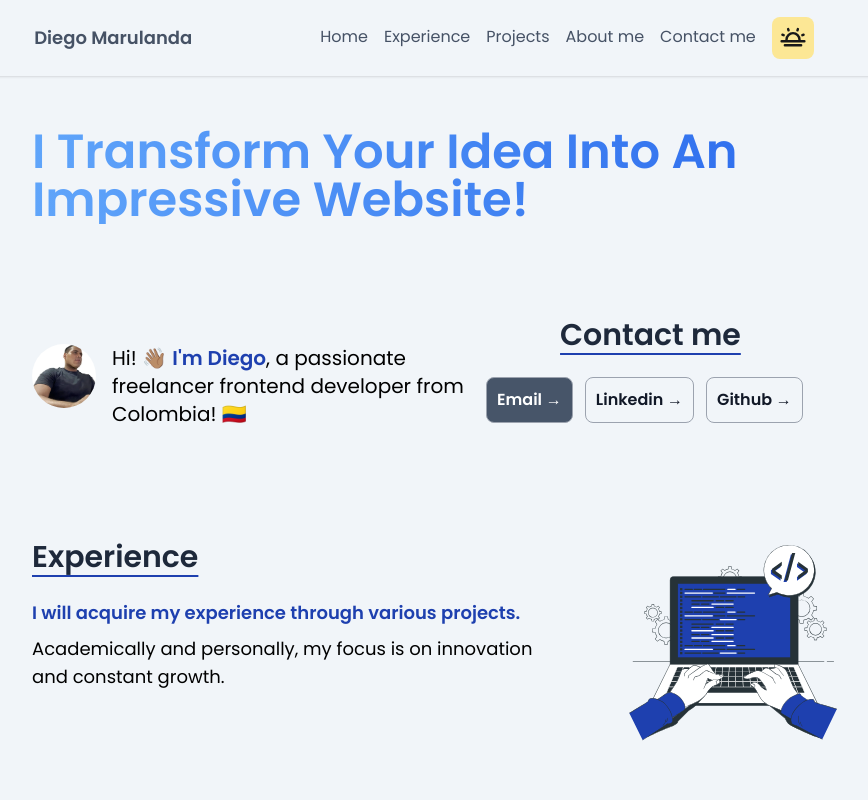
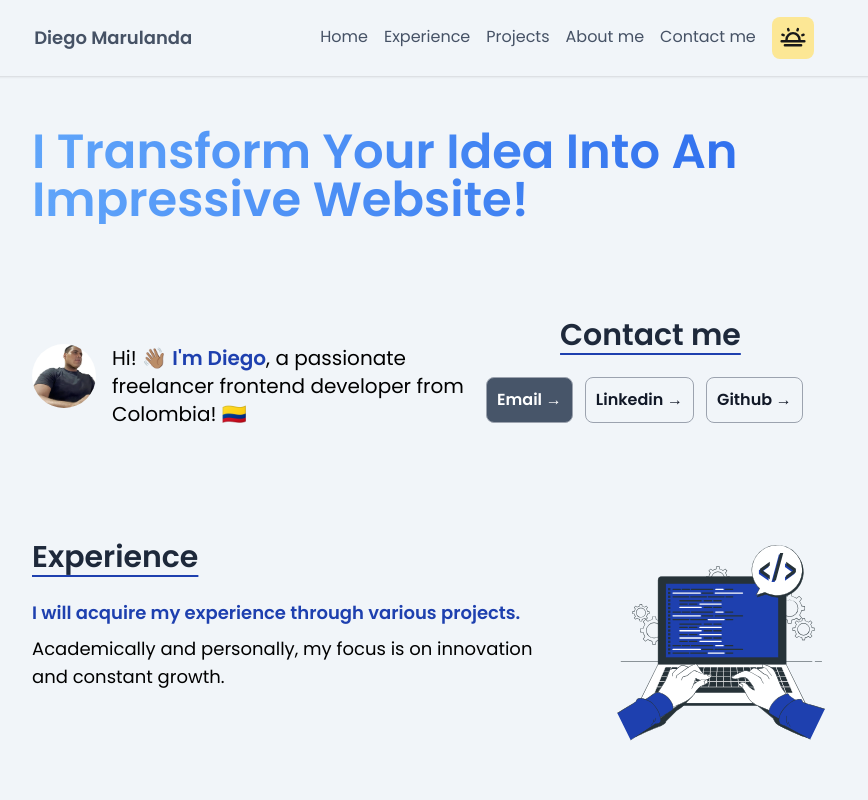
Before and after one commit to DiegoMarulandaB/Portfolio, a Next.js app: page / in a window 1280 px wide. Shown: the top 800 px of the page, without its empty margins (160-1028 px from the left). Built offline with nearby package versions, Linux system fonts and the light colour scheme.

Commit message:
refactor: :bug: add fix img

```diff
--- a/src/components/Experience/Experience.tsx
+++ b/src/components/Experience/Experience.tsx
@@ -55,7 +55,7 @@ const Experience = () => {
                 <div className="flex flex-col items-start text-start justify-end md:items-center md:text-center md:justify-center mr-12">
                   {svgLoaded && (
                     <img
-                      className="hidden md:block ml-6 mt-[-78px] aspect-auto object-cover"
+                      className="hidden md:block mr-33 mt-[-78px] aspect-auto object-cover"
                       src={svgSrc}
                       alt="image developer"
                       width="220"
```
